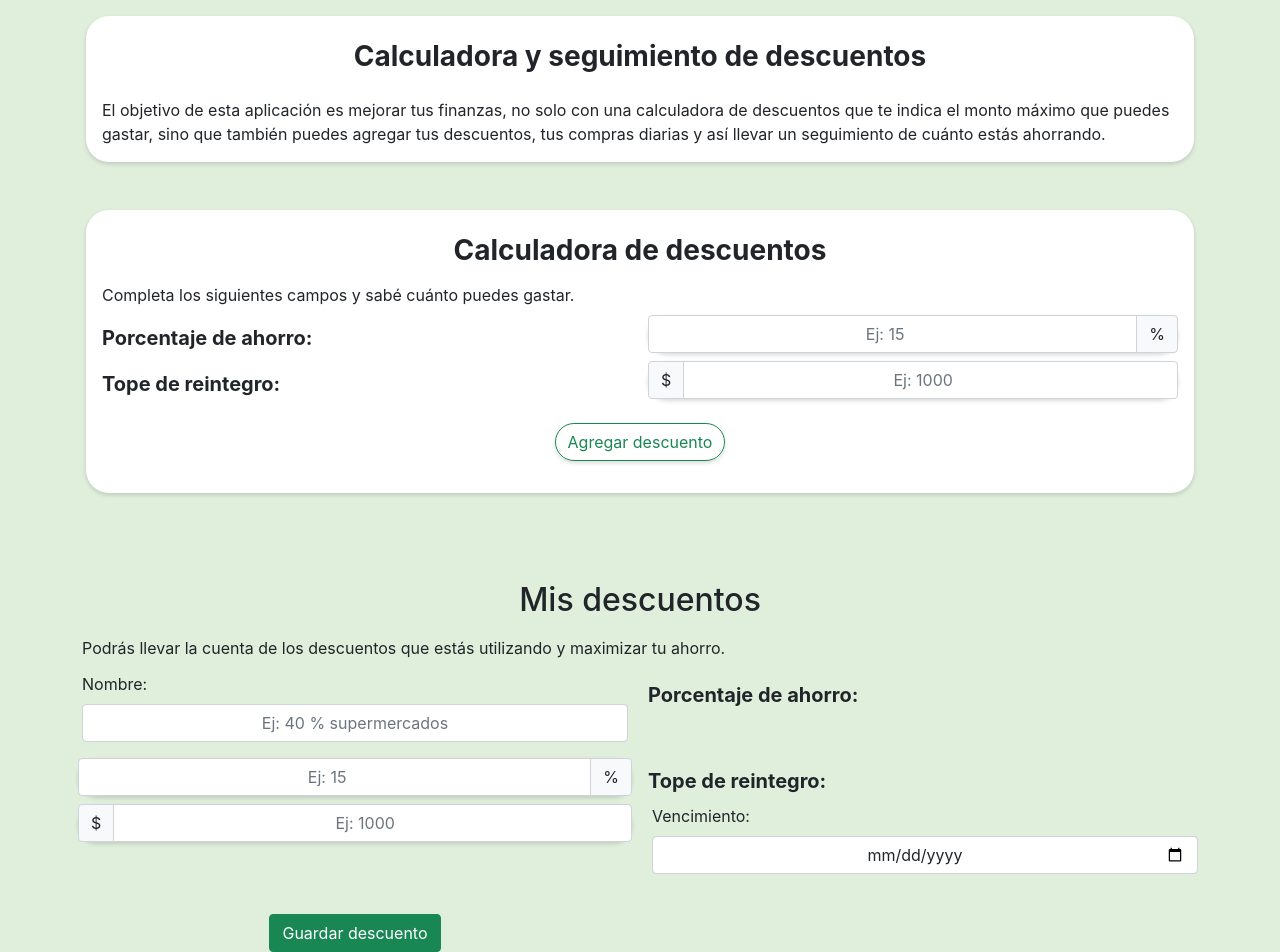
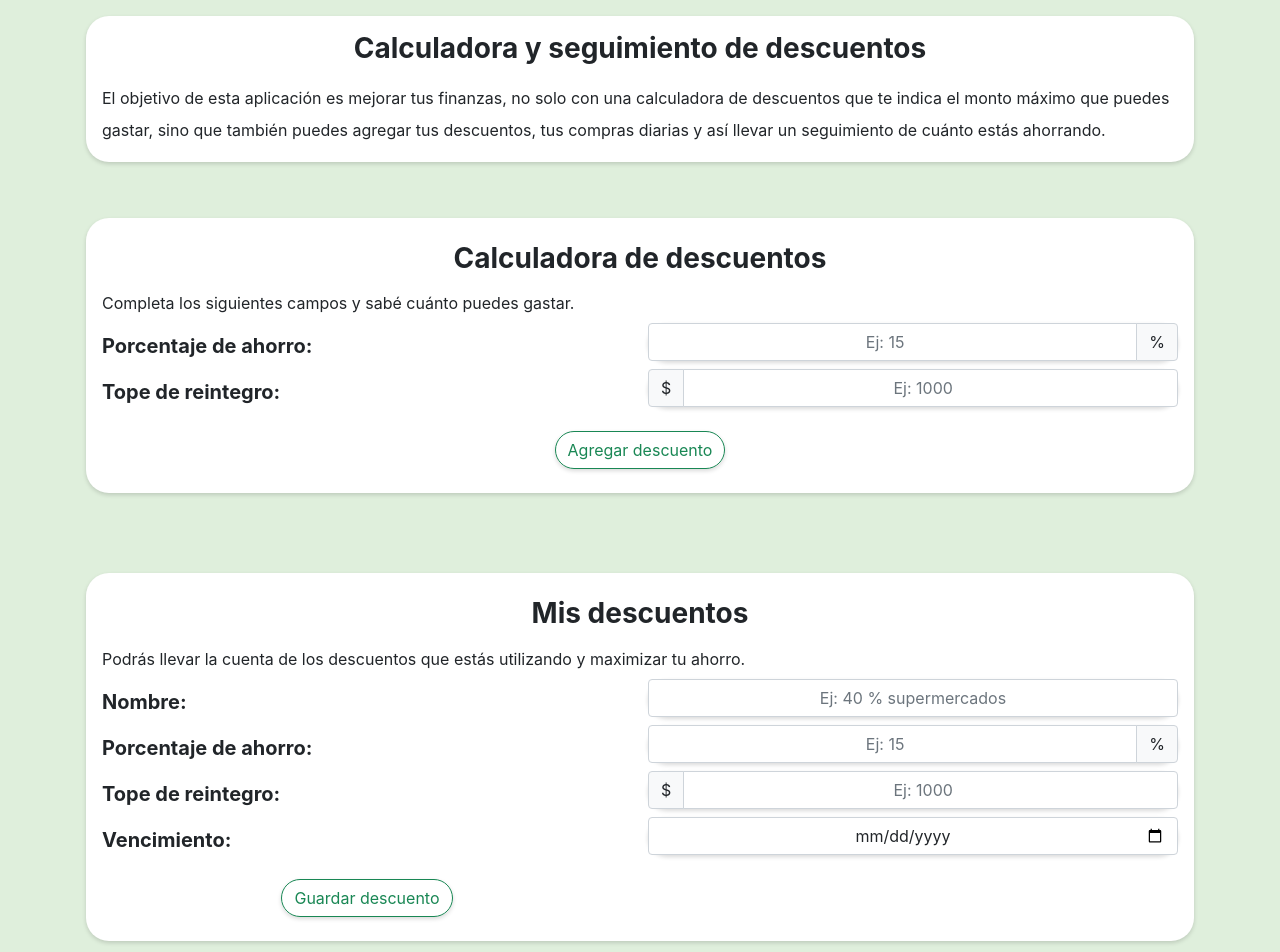
Before and after one commit to franco-pozzi/discounts-app, a React (Create React App) app: page / in a window 1280 px wide. Shown: the top 952 px of the page. Built offline with nearby package versions, Linux system fonts and the light colour scheme.

Commit message:
commit 25-12-2021-2

```diff
--- a/src/App.tsx
+++ b/src/App.tsx
@@ -1,4 +1,6 @@
 import './App.css';
+
+import InfoHome from './sections/InfoHome';
 import DiscountCalculator from './sections/DiscountCalculator';
 import CreateDiscount from './sections/CreateDiscount';
 import ListOfDiscount from './sections/ListOfDiscount';
@@ -15,31 +17,20 @@ function App() {
   return (
     <DiscountsContextProvider>
       <ErrorContextProvider>
-        <section className='container p-3'>
-          <div className='modified__border p-2'>
-            <h1 className="text-center fs-3 fw-bold py-3 m-0">Calculadora y seguimiento de descuentos</h1>
-            <p className='p-2 m-0 fs-6'>
-              El objetivo de esta aplicación es mejorar tus finanzas, no solo con una calculadora de descuentos
-              que te indica el monto máximo que puedes gastar, sino que también puedes agregar tus descuentos,
-              tus compras diarias y así llevar un seguimiento de cuánto estás ahorrando.
-            </p>
-          </div>
 
-          <div className='modified__border my-5 p-2'>
-            <h2 className='pt-3 pb-2 text-center fw-bold fs-3 m-0'>Calculadora de descuentos</h2>
-            <p className='px-2 pt-2 m-0 fs-6'>Completa los siguientes campos y sabé cuánto puedes gastar.</p>
+        <InfoHome />
 
         <DiscountCalculator />
-          </div>
 
-        </section>
 
-        <section className="container my-2 py-2">
-          <h2 className="py-2 text-center">Mis descuentos</h2>
-          <p className="my-1">
+        <section className="container p-3">
+          <div className='modified__border my-4 px-2'>
+            <h3 className="pt-4 pb-2 text-center fw-bold fs-3 m-0">Mis descuentos</h3>
+            <p className='px-2 pt-2 m-0 fs-6'>
               Podrás llevar la cuenta de los descuentos que estás utilizando y maximizar tu ahorro.
             </p>
             <CreateDiscount />
+          </div>
         </section>
 
         <section className="container">
--- a/src/components/SimpleInput.tsx
+++ b/src/components/SimpleInput.tsx
@@ -1,11 +1,13 @@
 export default function SimpleInput({ inputId, labelText, placeHolder, inputType, OnChangeFunction, errorMessage, value }: any) {
     return (
         <>
-            <div className='col my-2'>
-                <label className='form-label' htmlFor={inputId}>{labelText}</label>
-                <input className={`form-control text-center ${errorMessage && 'input-error'}`} id={inputId} placeholder={placeHolder} type={inputType} onChange={OnChangeFunction} value={value || ''}/>
+            <label className='col px-2 pt-3 m-0 fw-bold fs-5' htmlFor={inputId}>{labelText}</label>
+            <div className="col m-0 px-2 pt-2">
+                <div className="input-group flex-nowrap input__border">
+                    <input className={`form-control text-center ${errorMessage && 'input-error'}`} id={inputId} placeholder={placeHolder} type={inputType} onChange={OnChangeFunction} value={value || ''} />
+                </div>
             </div>
-            {errorMessage && <span className='col mb-2 w-100 text-center' style={{ color: 'red' }}>* {errorMessage}</span>}
+            {errorMessage && <div className='mt-2 fw-light text-center error__font' style={{ color: 'red' }}>* {errorMessage}</div>}
         </>
     )
 }
--- a/src/sections/CreateDiscount.tsx
+++ b/src/sections/CreateDiscount.tsx
@@ -116,7 +116,7 @@ export default function CreateDiscount() {
 
     return (
         <>
-            <form className="row row-cols-1 row-cols-sm-2" onSubmit={onSubmit}>
+            <form className="row row-cols-1 row-cols-sm-2 m-0" onSubmit={onSubmit}>
                 <SimpleInput
                     inputId='nuevoAhorro'
                     labelText='Nombre: '
@@ -198,10 +198,10 @@ export default function CreateDiscount() {
                     errorMessage={discountExpirationError}
                     value={discountExpiration}
                 />
-                <div className="d-flex justify-content-center align-items-center py-3">
+                <div className="d-flex justify-content-center align-items-center py-4">
                     {!isSubmitError ?
-                        <input type="submit" value="Guardar descuento" className='btn btn-success my-3' /> :
-                        <input type="submit" value="Error" className='btn btn-danger my-3' />
+                        <input type="submit" value="Guardar descuento" className='btn btn-outline-success btn__border' /> :
+                        <input type="submit" value="Error" className='btn btn-danger btn__border' />
                     }
                 </div>
             </form>
--- a/src/sections/DiscountCalculator.tsx
+++ b/src/sections/DiscountCalculator.tsx
@@ -37,13 +37,25 @@ export default function DiscountCalculator() {
 
     const addDiscountAction = () => {
         if (!discountError && !refundError) {
-            userDiscount && setGlobalDiscount(userDiscount)
-            userRefund && setGlobalRefund(userRefund)
+            if (userDiscount && userRefund) {
+                setGlobalDiscount(userDiscount)
+                setGlobalRefund(userRefund)
+            }
+            if (!userDiscount) {
+                setDiscountError('Debes ingresar el porcentaje de ahorro')
+            }
+            if (!userRefund) {
+                setRefundError('Debes ingresar el tope de reintegro')
+            }
         }
     }
 
     return (
-        <>
+        <section className='container p-3'>
+            <div className='modified__border my-4 px-2'>
+                <h2 className='pt-4 pb-2 text-center fw-bold fs-3 m-0'>Calculadora de descuentos</h2>
+                <p className='px-2 pt-2 m-0 fs-6'>Completa los siguientes campos y sabé cuánto puedes gastar.</p>
+
                 <div className="row row-cols-1 row-cols-sm-2 m-0">
                     <ComplexInput
                         inputId='porcentajeAhorro'
@@ -53,7 +65,7 @@ export default function DiscountCalculator() {
                         OnChangeFunction={
                             (e: any) => {
                                 if (inputPorcentajeHandle(e) === 'inputError') {
-                                setDiscountError('El porcentaje mínimo es 1 y el máximo 100 ')
+                                    setDiscountError('El porcentaje mínimo es 1 y el máximo 100')
                                     setUserDiscount(undefined)
                                 } else {
                                     setDiscountError(undefined)
@@ -92,8 +104,12 @@ export default function DiscountCalculator() {
                 {maximumRefund && !discountError && !refundError && <p className='px-2 pt-4 m-0 text-center fs-6'>¡ Podes gastar <strong>$ {maximumRefund}</strong> para aprovechar el total del descuento !</p>}
 
                 <div className="d-flex justify-content-center align-items-center py-4">
-                <a href="#AddDiscount" className='btn btn-outline-success btn__border' onClick={addDiscountAction}>Agregar descuento</a>
+                    {discountError || refundError ?
+                        <button type="submit" className='btn btn-danger btn__border'> Error </button> :
+                        <button className='btn btn-outline-success btn__border' onClick={addDiscountAction}>Agregar descuento</button>}
+
                 </div>
-        </>
+            </div>
+        </section>
     )
 }
--- /dev/null
+++ b/src/sections/InfoHome.tsx
@@ -0,0 +1,14 @@
+export default function InfoHome() {
+    return (
+        <section className='container p-3'>
+            <div className='modified__border p-2'>
+                <h1 className="text-center fs-3 fw-bold py-2 m-0">Calculadora y seguimiento de descuentos</h1>
+                <p className='px-2 py-2 m-0 fs-6 lh-lg'>
+                    El objetivo de esta aplicación es mejorar tus finanzas, no solo con una calculadora de descuentos
+                    que te indica el monto máximo que puedes gastar, sino que también puedes agregar tus descuentos,
+                    tus compras diarias y así llevar un seguimiento de cuánto estás ahorrando.
+                </p>
+            </div>
+        </section>
+    )
+}
```
Also changed, not shown: src/hooks/useInputHandler.tsx (added, +45 -0 lines). Lines whose indentation alone changed are shown as unchanged.
